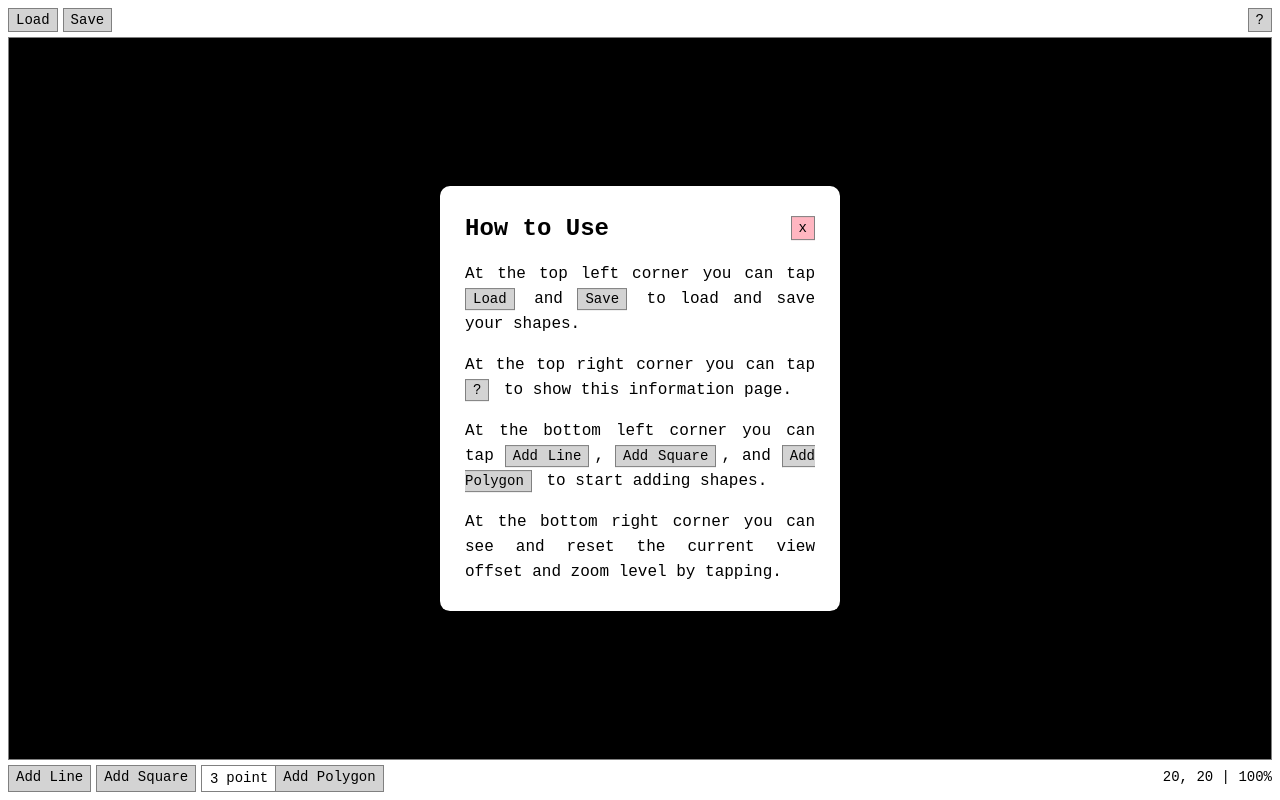
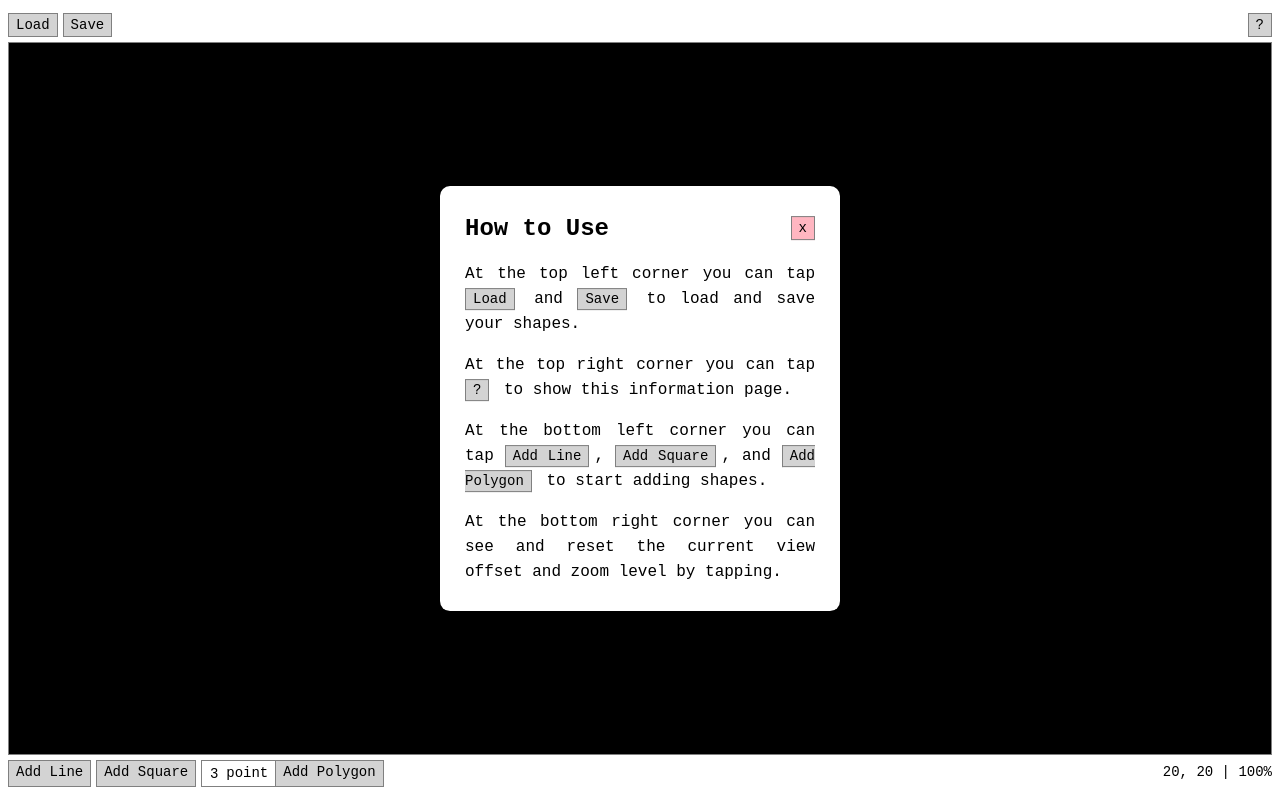
Before and after one commit to rzkyif/webgl2d, a plain HTML site: page index.html in a window 1280 px wide. Shown: the top 800 px of the page. Drawn offline with Linux system fonts and the light colour scheme.

Commit message:
Fix scaling in .css

```diff
--- a/index.css
+++ b/index.css
@@ -1,7 +1,12 @@
-html, body {
+html {
+  height: 100%;
+}
+
+body {
   display: flex;
   flex-direction: column;
   height: 100%;
+  margin: 0px;
 }
 
 #outer {
@@ -11,12 +16,13 @@ html, body {
 #header {
   display: flex;
   flex-direction: row;
+  margin: 13px 8px 0px 8px;
 }
 
 #footer {
   display: flex;
   flex-direction: row;
-  margin-top: 5px;
+  margin: 5px 8px 13px 8px;
 }
 
 .button {
@@ -50,10 +56,10 @@ a.button:hover, label.button:hover {
 #canvas-slot {
   position: relative;
   display: flex;
+  flex-grow: 1;
   background-color: black;
   border: gray solid 1px;
-  margin-top: 5px;
-  flex: 1;
+  margin: 5px 8px 0px 8px;
 }
 
 #polygon-adder {
```
